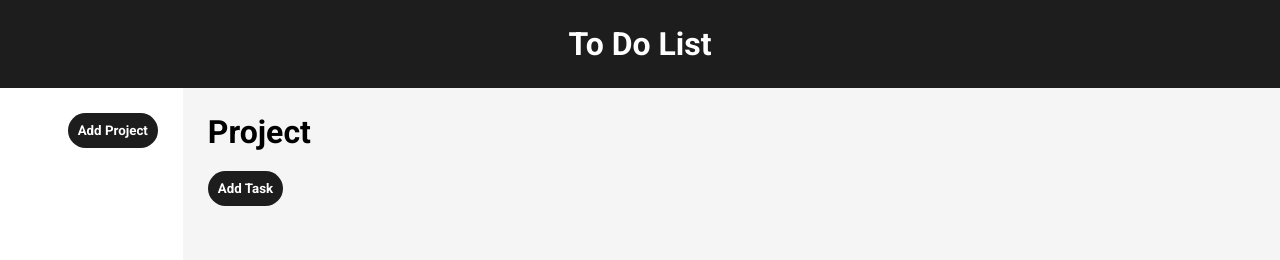
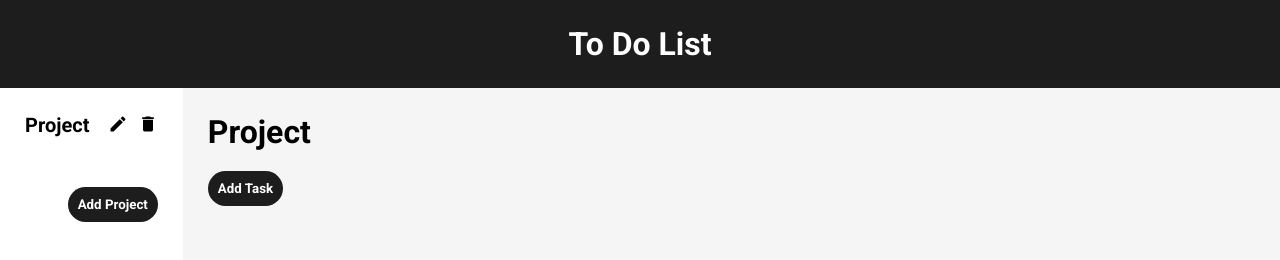
Before and after one commit to Pezerin/to-do-list, a website built with webpack: page src/index.html in a window 1280 px wide. Built offline with nearby package versions, Linux system fonts and the light colour scheme.

Commit message:
Added a function in the dispalyController to display all of the projects that have been added

```diff
--- a/src/displayController.js
+++ b/src/displayController.js
@@ -1,4 +1,6 @@
 import { projectManager } from "./projectManager";
+import pencil from "./icons/pencil.svg";
+import trash from "./icons/delete.svg";
 
 export const displayController = (function () {
     const projects = document.querySelector("#projects");
@@ -20,7 +22,47 @@ export const displayController = (function () {
 
     const tasks = document.querySelector("#tasks");
 
+    const displayProjects = () => {
+        projects.innerHTML = "";
+
+        projectManager.projects.forEach(project => {
+
+            const div = document.createElement("div");
+            div.classList.add("project");
+
+            const button = document.createElement("button");
+
+            const h2 = document.createElement("h2");
+            h2.textContent = project.title;
+            button.appendChild(h2);
+
+            const icons = document.createElement("div");
+            icons.classList.add("icons");
+            const editButton = document.createElement("button");
+            const deleteButton = document.createElement("button");
+
+            const edit = new Image();
+            edit.src = pencil;
+            edit.width = 20;
+            editButton.appendChild(edit);
+
+            const remove = new Image();
+            remove.src = trash;
+            remove.width = 20;
+            deleteButton.appendChild(remove);
+
+            icons.appendChild(editButton);
+            icons.appendChild(deleteButton);
+
+            div.appendChild(button);
+            div.appendChild(icons);
+
+            projects.appendChild(div);
+        });
+    };
+
     projectManager.addProject("Project");
+    displayProjects();
 
     addProjectButton.addEventListener("click", () => {
         projectDialog.showModal();
@@ -29,6 +71,7 @@ export const displayController = (function () {
     submitProject.addEventListener("click", () => {
         const title = projectTitle.value;
         projectManager.addProject(title);
+        displayProjects();
     });
 
     addTaskButton.addEventListener("click", () => {
@@ -45,4 +88,6 @@ export const displayController = (function () {
             title, description, dueDate, taskPriority, false
         );
     });
+
+    return { displayProjects };
 })();
--- a/src/index.html
+++ b/src/index.html
@@ -14,20 +14,20 @@
 
         </div>
         <div id="add">
-            <button id="add-project">Add Project</button>
+            <button id="add-project" class="button">Add Project</button>
             <dialog id="project-dialog">
                 <form method="dialog">
                     <label for="project-title">Project Name</label>
                     <input type="text" name="project-title" id="project-title" required>
 
-                    <button type="submit" id="submit-project">Add</button>
+                    <button type="submit" id="submit-project" class="button">Add</button>
                 </form>
             </dialog>
         </div>
     </div>
     <div id="content">
         <h1 id="project-header">Project</h1>
-        <button id="add-task">Add Task</button>
+        <button id="add-task" class="button">Add Task</button>
         <dialog id="task-dialog">
             <form method="dialog">
                 <label for="task-title">Title</label>
@@ -46,7 +46,7 @@
                     <option value="high">High</option>
                 </select>
 
-                <button type="submit" id="submit-task">Add</button>
+                <button type="submit" id="submit-task" class="button">Add</button>
             </form>
         </dialog>
         <div id="tasks">
--- a/src/projectManager.js
+++ b/src/projectManager.js
@@ -14,7 +14,6 @@ export const projectManager = (function () {
         const addTodo = (title, desc, due, priority, isDone) => {
             const todo = createTodo(title, desc, due, priority, isDone);
             todos.push(todo);
-            console.log(todos);
         };
 
         const editTodo = (i, title, desc, due, priority) => {
@@ -32,7 +31,6 @@ export const projectManager = (function () {
     function addProject(title) {
         const project = createProject(title);
         projects.push(project);
-        console.log(projects);
     }
 
     function editProject(i, title) {
--- a/src/styles.css
+++ b/src/styles.css
@@ -38,13 +38,35 @@ body {
     flex: 1;
 }
 
+#projects {
+    display: flex;
+    flex-direction: column;
+}
+
+.project {
+    display: flex;
+    justify-content: space-between;
+    align-items: center;
+    margin: 25px;
+}
+
+.icons {
+    display: flex;
+    gap: 10px;
+}
+
+.project button {
+    background: none;
+    border: none;
+}
+
 #add {
     display: flex;
     justify-content: end;
     margin: 25px;
 }
 
-button {
+.button {
     background-color: var(--dark-gray);
     color: white;
     border: 0px;
--- a/webpack.config.js
+++ b/webpack.config.js
@@ -19,6 +19,10 @@ module.exports = {
         test: /\.css$/i,
         use: ['style-loader', 'css-loader'],
       },
+      {
+        test: /\.(png|svg|jpg|jpeg|gif)$/i,
+        type: 'asset/resource',
+      },
     ],
   },
 };
```
Also changed, not shown: src/icons/delete.svg (added), src/icons/pencil.svg (added).
